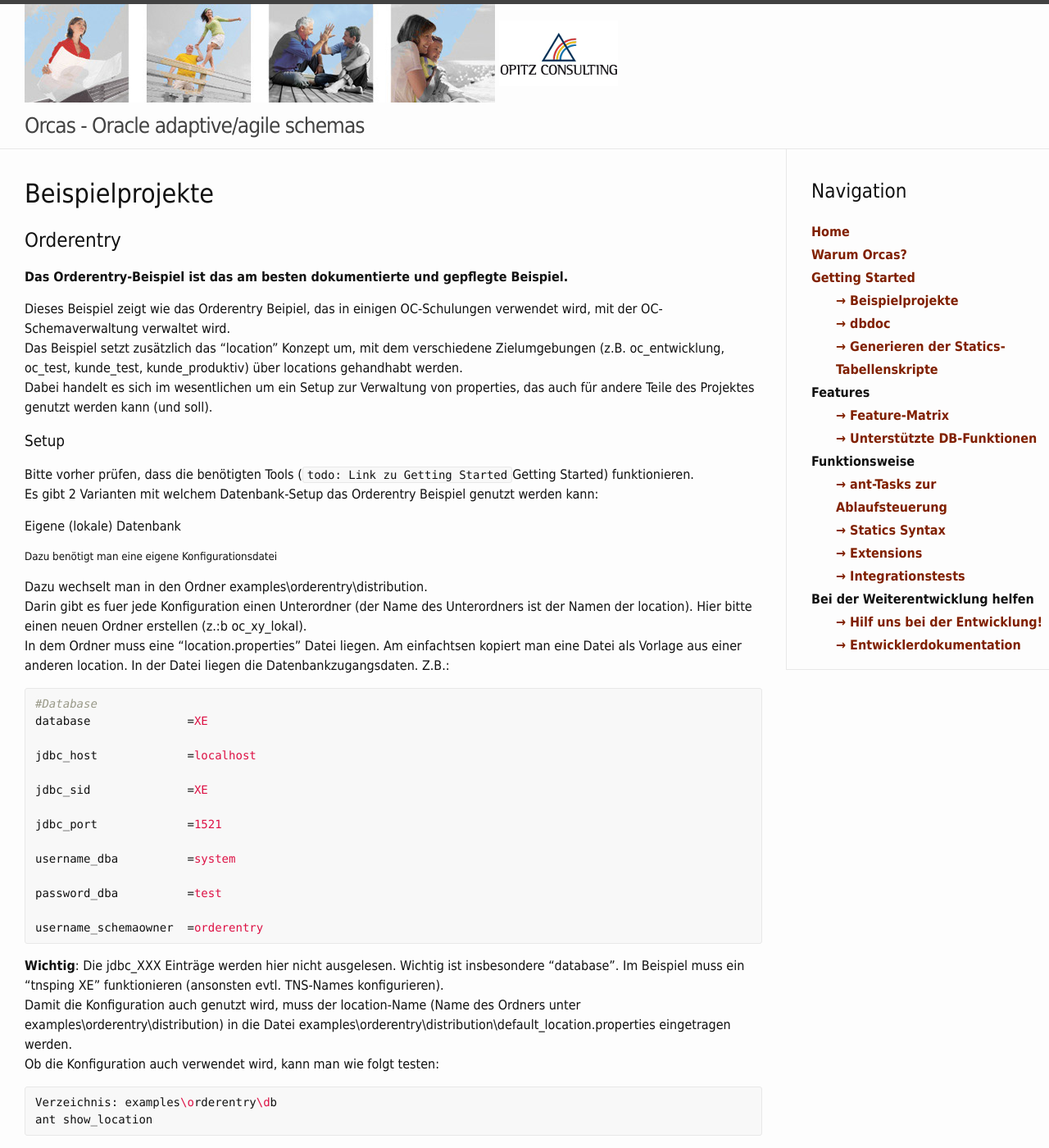
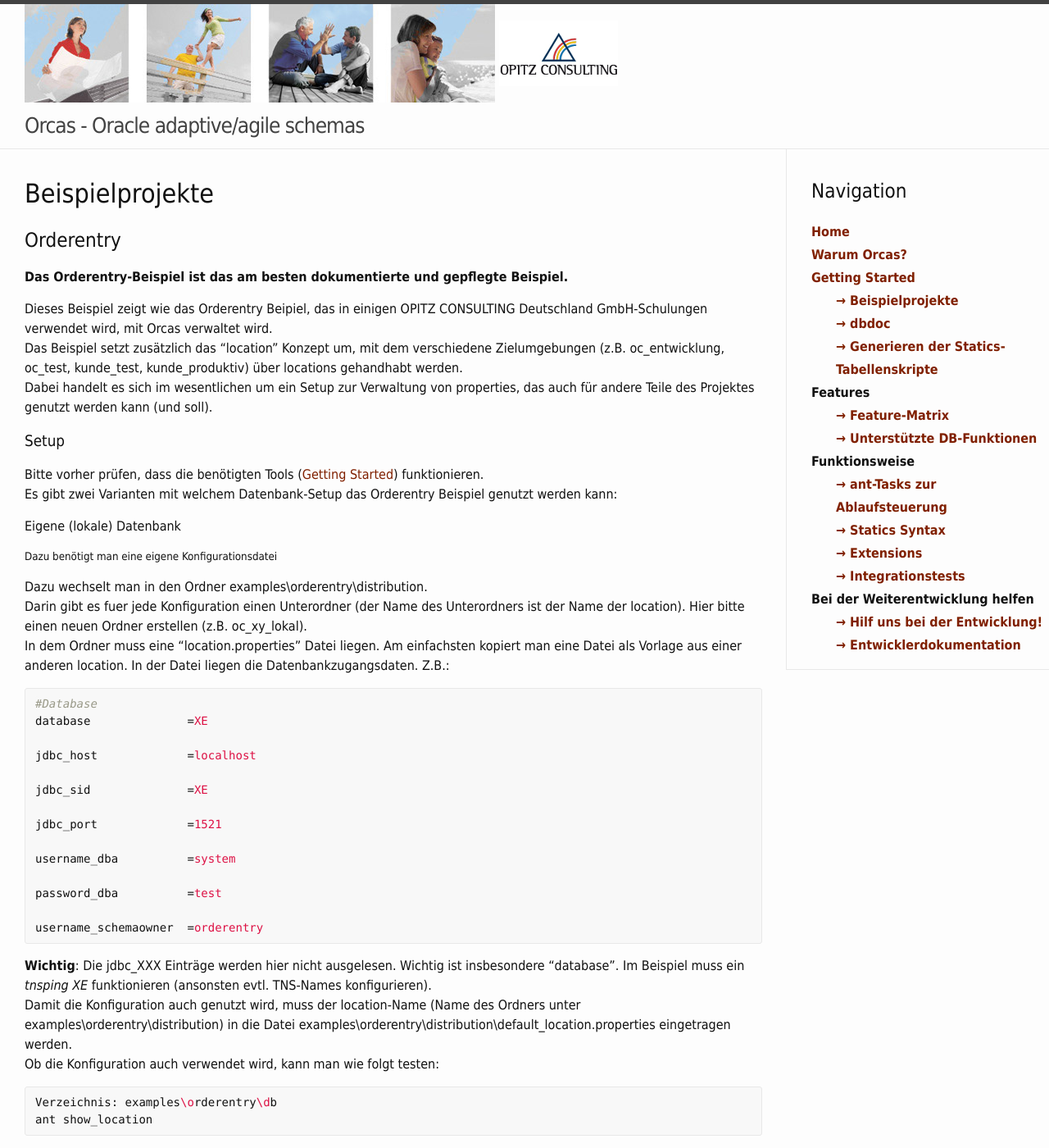
Before and after one commit to opitzconsulting/orcas, a Jekyll site: the page built from _docs/examples.md, in a window 1280 px wide and 1400 px high. Shown: the whole window at 82% size. Built offline with Jekyll 4.4.1, drawn with Linux system fonts in a browser that asks for light colours; some of the changed text lies outside the part shown.

Commit message:
resolved errors in examples; added anchor in getting-started

```diff
--- a/_docs/examples.md
+++ b/_docs/examples.md
@@ -12,22 +12,22 @@
 
 **Das Orderentry-Beispiel ist das am besten dokumentierte und gepflegte Beispiel.**
 
-Dieses Beispiel zeigt wie das Orderentry Beipiel, das in einigen OC-Schulungen verwendet wird, mit der OC-Schemaverwaltung verwaltet wird.
+Dieses Beispiel zeigt wie das Orderentry Beipiel, das in einigen OPITZ CONSULTING Deutschland GmbH-Schulungen verwendet wird, mit Orcas verwaltet wird.
 <br/>Das Beispiel setzt zusätzlich das "location" Konzept um, mit dem verschiedene Zielumgebungen (z.B. oc_entwicklung, oc_test, kunde_test, kunde_produktiv) über locations gehandhabt werden.
 <br/>Dabei handelt es sich im wesentlichen um ein Setup zur Verwaltung von properties, das auch für andere Teile des Projektes genutzt werden kann (und soll).
 
 ###Setup
 
-Bitte vorher prüfen, dass die benötigten Tools (`todo: Link zu Getting Started`Getting Started) funktionieren.
-<br/>Es gibt 2 Varianten mit welchem Datenbank-Setup das Orderentry Beispiel genutzt werden kann:
+Bitte vorher prüfen, dass die benötigten Tools ([Getting Started]({{site.baseurl}}/docs/getting-started/#tools)) funktionieren.
+<br/>Es gibt zwei Varianten mit welchem Datenbank-Setup das Orderentry Beispiel genutzt werden kann:
 
 ####Eigene (lokale) Datenbank
 
 #####Dazu benötigt man eine eigene Konfigurationsdatei
 
 Dazu wechselt man in den Ordner examples\orderentry\distribution.
-<br/>Darin gibt es fuer jede Konfiguration einen Unterordner (der Name des Unterordners ist der Namen der location). Hier bitte einen neuen Ordner erstellen (z.:b oc_xy_lokal).
-<br/>In dem Ordner muss eine "location.properties" Datei liegen. Am einfachtsen kopiert man eine Datei als Vorlage aus einer anderen location. In der Datei liegen die Datenbankzugangsdaten. Z.B.:
+<br/>Darin gibt es fuer jede Konfiguration einen Unterordner (der Name des Unterordners ist der Name der location). Hier bitte einen neuen Ordner erstellen (z.B. oc_xy_lokal).
+<br/>In dem Ordner muss eine "location.properties" Datei liegen. Am einfachsten kopiert man eine Datei als Vorlage aus einer anderen location. In der Datei liegen die Datenbankzugangsdaten. Z.B.:
 
 {% highlight properties %}
 #Database
@@ -40,7 +40,7 @@
 username_schemaowner  =orderentry
 {% endhighlight %}
 
-**Wichtig**: Die jdbc_XXX Einträge werden hier nicht ausgelesen. Wichtig ist insbesondere "database". Im Beispiel muss ein "tnsping XE" funktionieren (ansonsten evtl. TNS-Names konfigurieren).
+**Wichtig**: Die jdbc_XXX Einträge werden hier nicht ausgelesen. Wichtig ist insbesondere "database". Im Beispiel muss ein *tnsping XE* funktionieren (ansonsten evtl. TNS-Names konfigurieren).
 <br/>Damit die Konfiguration auch genutzt wird, muss der location-Name (Name des Ordners unter examples\orderentry\distribution) in die Datei examples\orderentry\distribution\default_location.properties eingetragen werden.
 <br/>Ob die Konfiguration auch verwendet wird, kann man wie folgt testen:
 
@@ -52,7 +52,7 @@
 Die Ausgabe sollte wie folgt sein:
 
 {% highlight bash %}
-Buildfile: D:\ocschemaverwaltung\src\trunk\examples\orderentry\db\build.xml
+Buildfile: D:\orcas\src\trunk\examples\orderentry\db\build.xml
 show_location:
 [echo] ================= Location: oc_xy_lokal =================
 BUILD SUCCESSFUL
@@ -63,7 +63,7 @@
 
 #####Einmalig die Schemaverwaltung auf der Datenbank einrichten
 
-Mit ant install_all wird die Schemaverwaltung eingerichtet. Zusätzlich wird auch der Schemaowner angelegt:
+Mit *ant install_all* wird Orcas eingerichtet. Zusätzlich wird auch der Schemaowner angelegt:
 
 {% highlight bash %}
 Verzeichnis: examples\orderentry\db
@@ -71,12 +71,13 @@
 {% endhighlight %}
 
 Wenn das erfolgreich durchgelaufen ist, gibt es auf der Zieldatenbank zwei neue User:
-- OC_SVW_ORDERENTRY (Schemowner, der die abzugleichenden Tabellen enthält)
-- OC_SVW_ORDERENTRY_OC_SVW (User der die Schemverwaltung enthält)
 
-Wenn der ant install_all-Lauf abbricht, dann müssen die beiden User ggf. vorher wieder gelöscht werden, damit ein erneuter Aufruf von install_all funktioniert.
+- ORCAS_ORDERENTRY (Schemaowner, der die abzugleichenden Tabellen enthält)
+- ORCAS_ORDERENTRY_ORCAS (User der Orcas enthält)
 
-#####Schemaverwaltung starten
+Wenn der *ant install_all*-Lauf abbricht, dann müssen die beiden User ggf. vorher wieder gelöscht werden, damit ein erneuter Aufruf von *install_all* funktioniert.
+
+#####Orcas starten
 
 {% highlight bash %}
 Verzeichnis: examples\orderentry\db
@@ -96,23 +97,23 @@
 
 ###dbdoc_demo
 
-Beispielprojekt, generiert eine grafische Darstellung des Datenbankschematas mit `todo: Link zu dbdoc`dbdoc.
+Beispielprojekt, generiert eine grafische Darstellung des Datenbankschematas mit [dbdoc]({{site.baseurl}}/docs/dbdoc/).
 
 ###extensions_demo
 
-Beispielprojekt, bindet die `todo: Link zu Extensions`Extensions ein.
+Beispielprojekt, bindet die [Extensions]({{site.baseurl}}/docs/extensions/) ein.
 
 ###fahrzeugverwaltung
 
-Beipielprojekt, einfaches ausführen von Tabellenskripten.
+Beipielprojekt, einfaches Ausführen von Tabellenskripten.
 
 ###Scriptgenerator_demo
 
 Ausführen des Scriptgenerators für einen beliebigen Datenbankuser. Die Datenbankverbindung kann unter "Distribution" angelegt werden (dort finden sich auch Kopiervorlagen).
-<br/>Die generierten SVW-Tabellenskripte werden in einem lokalen Ausgabeverzeichnis angelegt.
+<br/>Die generierten ORCAS-Tabellenskripte werden in einem lokalen Ausgabeverzeichnis angelegt.
 
-Mehr (aktuellere) Informationen zum Scriptgenerator findet sich hier: `todo: Link zu Generieren der Statics Tabellenskripte`PL/SQL-Package
+Mehr (aktuellere) Informationen zum Scriptgenerator findet sich hier: [PL/SQL-Package]({{site.baseurl}}/docs/generate-scripts/).
 
 ###Sonnensystem
 
-Beipielprojekt, das den Einsatz der OC-Schemverwaltung in ihrer einfachsten Form zeigt.
+Beipielprojekt, das den Einsatz von Orcas in ihrer einfachsten Form zeigt.
--- a/_docs/probleme.txt
+++ b/_docs/probleme.txt
@@ -1,6 +1,7 @@
 LOESCH!
 
 getting-started.md:
+- Projektsetup (Verzeichnisse im aktuelle Projekt stimmen nicht mit Doku überein!)
 
-- Projektsetup (Verzeichnisse im aktuelle Projekt stimmen nicht mit Doku überein!)
--
+examples.md:
+- Orderentry: Noch OC-interner Kram drin?!
```
Also changed, not shown: _docs/getting-started.md (+2 -0 lines).
